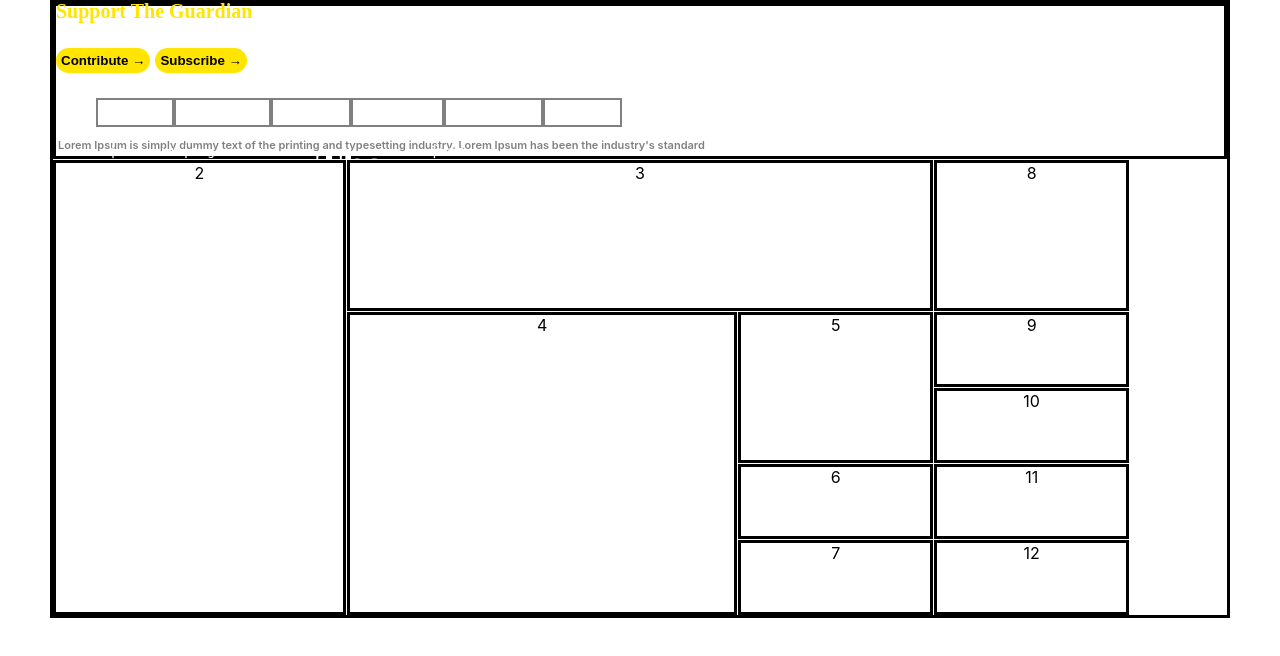
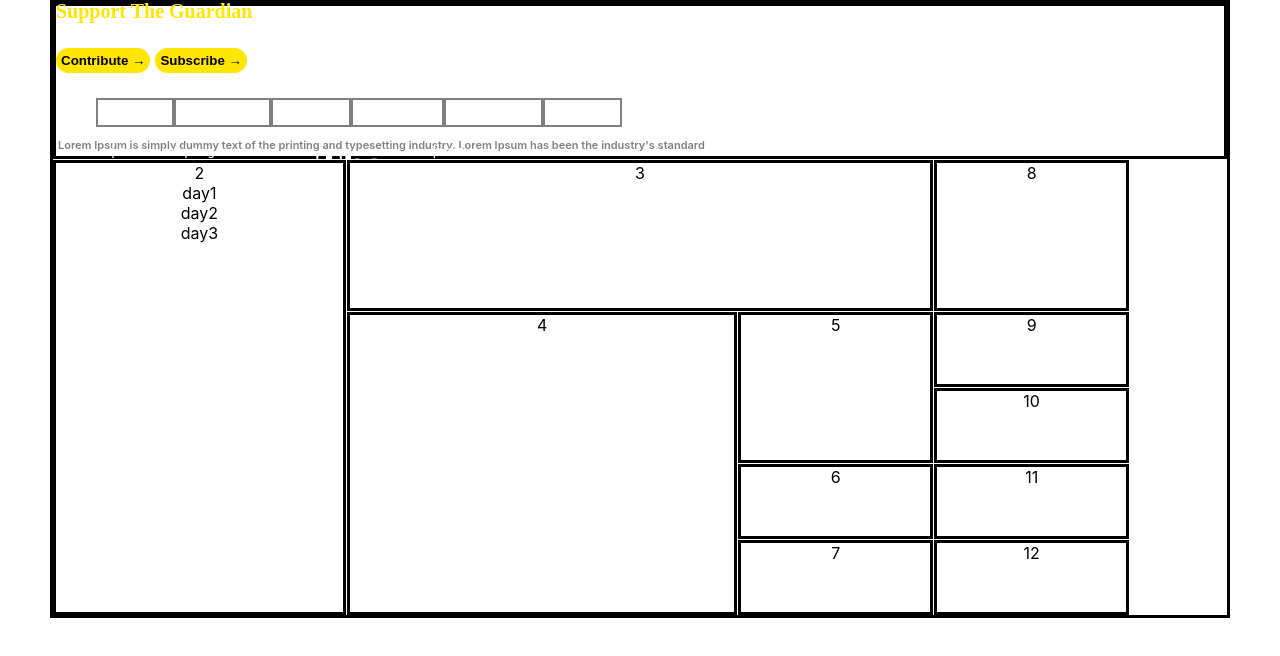
Before and after one commit to Abdu-w/-guardian-moch-up, a React (Create React App) app: page / in a window 1280 px wide. Shown: the top 656 px of the page. Built offline with nearby package versions, Linux system fonts and the light colour scheme.

Commit message:
importing weather comp into grid

```diff
--- a/src/components/GridLayout.js
+++ b/src/components/GridLayout.js
@@ -1,23 +1,32 @@
 import React from 'react';
 import Header from './Header'
+import Weather from './Weather';
+
+
+
 function GridLayout(){
-    // going to need 12 spot on the grid
     const layout = ['1','2','3','4','5','6','7','8','9','10','11','12']
     return(
     <div className="gridContainer">
       {
-          //loop through the frid and give it a location
         layout.map(num =>{
-            if(num === '1'){
-                return <div className={`grid${num}`}>
-                 <Header />
-                </div>
-              }
+          if(num === '1'){
+            return <div className={`grid${num}`}>
+             <Header />
+            </div>
+          }
 
+          if(num === '2'){
+            return <div className={`grid${num}`}>2
+             <Weather />
+            </div>
+          }
           return <div className={`grid${num}`} >{num}</div>
        })
       }
     </div>
     )
   }
+
+
   export default GridLayout;
```
